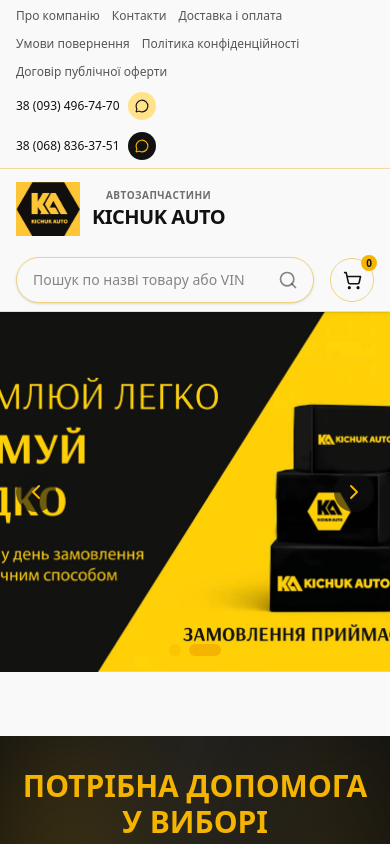
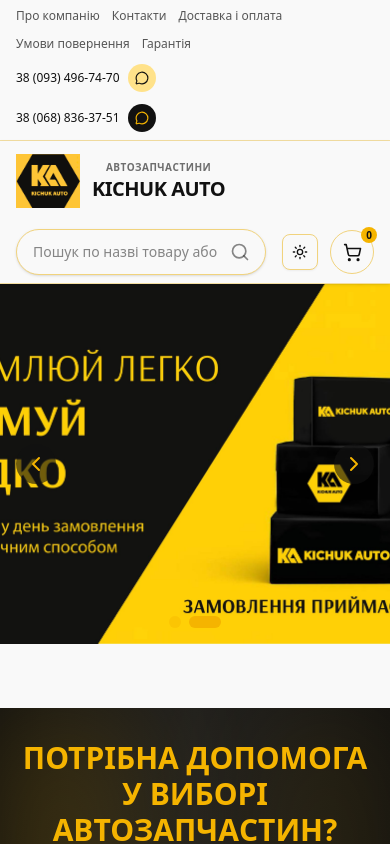
Before and after one commit to KiosaOleg/my-autotaile, a Next.js app: page / in a window 390 px wide. Shown: the top 844 px of the page. Built offline with nearby package versions, Linux system fonts and the light colour scheme; no server answers; the database is empty.

Commit message:
feat: Integrate ThemeProvider and ThemeToggle components for improved theming support; update navigation links in HeaderTop for better routing

```diff
--- a/app/layout.tsx
+++ b/app/layout.tsx
@@ -2,6 +2,7 @@
 import { Geist, Geist_Mono } from "next/font/google";
 import "./globals.css";
 import Header from "@/components/Header";
+import { ThemeProvider } from "@/components/theme-provider";
 
 const geistSans = Geist({
   variable: "--font-geist-sans",
@@ -15,7 +16,8 @@
 
 export const metadata: Metadata = {
   title: "Kichuk Auto — автозапчастини",
-  description: "Kichuk Auto: інтернет-магазин оригінальних та аналогових автозапчастин",
+  description:
+    "Kichuk Auto: інтернет-магазин оригінальних та аналогових автозапчастин",
 };
 
 export default function RootLayout({
@@ -24,12 +26,19 @@
   children: React.ReactNode;
 }>) {
   return (
-    <html lang="uk">
+    <html lang="uk" suppressHydrationWarning>
       <body
         className={`${geistSans.variable} ${geistMono.variable} antialiased`}
       >
-        <Header />
-        {children}
+        <ThemeProvider
+          attribute="class"
+          defaultTheme="system"
+          enableSystem
+          disableTransitionOnChange
+        >
+          <Header />
+          {children}
+        </ThemeProvider>
       </body>
     </html>
   );
--- a/components/HeaderBottom.tsx
+++ b/components/HeaderBottom.tsx
@@ -1,10 +1,12 @@
 "use client";
 
 import Image from "next/image";
+import Link from "next/link";
 import { Search, User, ShoppingCart } from "lucide-react";
 import { useState, useEffect } from "react";
 import CartModal from "./CartModal";
 import AuthModal from "./AuthModal";
+import { ThemeToggle } from "./theme-toggle";
 // Auth functionality removed
 
 export default function HeaderBottom() {
@@ -17,7 +19,10 @@
       <div className="container mx-auto px-4 py-2 lg:py-2">
         <div className="flex flex-wrap items-center justify-between gap-4 lg:gap-6">
           {/* Logo */}
-          <div className="flex items-center gap-3 lg:gap-4 shrink-0">
+          <Link
+            href="/"
+            className="flex items-center gap-3 lg:gap-4 shrink-0 hover:opacity-80 transition-opacity"
+          >
             <div className="relative w-16 h-16 lg:w-[72px] lg:h-[72px]">
               <Image
                 src="/logo.jpg"
@@ -36,7 +41,7 @@
                 KICHUK AUTO
               </span>
             </div>
-          </div>
+          </Link>
 
           {/* Search & Actions */}
           <div className="flex items-center gap-3 flex-1 min-w-[220px] justify-center">
@@ -59,6 +64,7 @@
 
           {/* Quick Icons */}
           <div className="flex items-center gap-3 lg:gap-4">
+            <ThemeToggle />
             <button
               onClick={() => setIsAuthOpen(true)}
               className="hidden lg:flex items-center gap-2 px-5 py-2.5 rounded-full border border-border text-sm font-medium text-secondary hover:border-primary hover:text-primary transition-colors"
--- a/components/HeaderTop.tsx
+++ b/components/HeaderTop.tsx
@@ -1,12 +1,12 @@
 import { MessageCircle } from "lucide-react";
+import Link from "next/link";
 
 const topNavItems = [
-  { label: "Про компанію", href: "#" },
-  { label: "Контакти", href: "#" },
-  { label: "Доставка і оплата", href: "#" },
-  { label: "Умови повернення", href: "#" },
-  { label: "Політика конфіденційності", href: "#" },
-  { label: "Договір публічної оферти", href: "#" },
+  { label: "Про компанію", href: "/about" },
+  { label: "Контакти", href: "/contacts" },
+  { label: "Доставка і оплата", href: "/delivery" },
+  { label: "Умови повернення", href: "/returnsPolicy" },
+  { label: "Гарантія", href: "/warranty" },
 ];
 
 export default function HeaderTop() {
@@ -16,13 +16,13 @@
         <div className="flex items-center justify-between gap-3 flex-wrap text-xs text-(--foreground)/70">
           <nav className="flex items-center gap-3 flex-wrap">
             {topNavItems.map((item) => (
-              <a
+              <Link
                 key={item.label}
                 href={item.href}
                 className="hover:text-secondary transition-colors"
               >
                 {item.label}
-              </a>
+              </Link>
             ))}
           </nav>
           <div className="flex flex-wrap items-center justify-end gap-4 text-(--foreground)/70">
```
